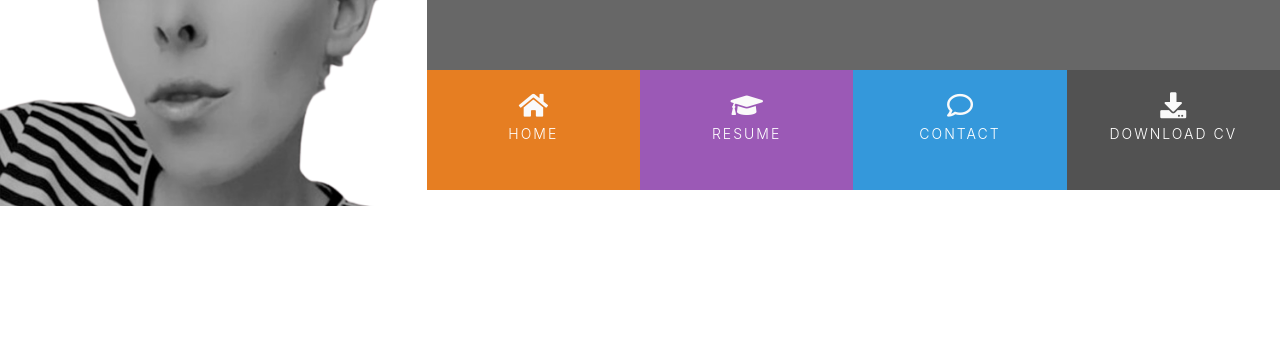
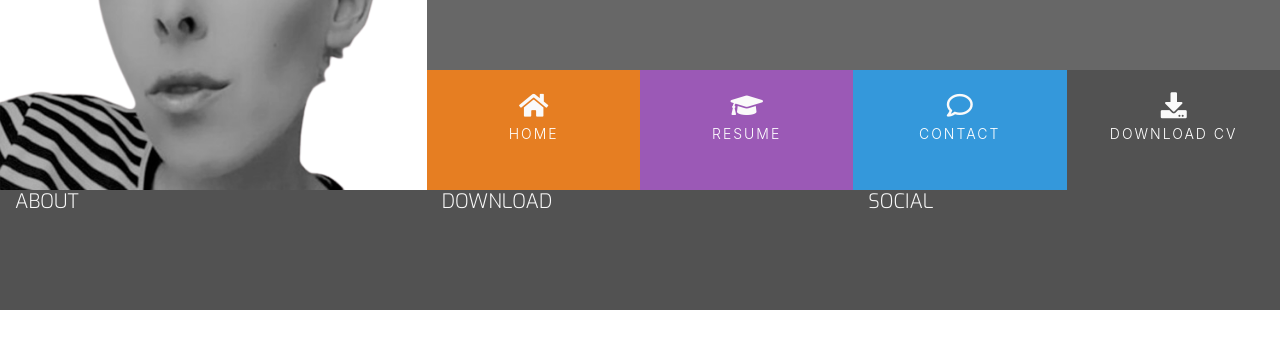
Before and after one commit to Charte-dot/UCD-Resume, a plain HTML site: page index.html in a window 1280 px wide. Shown: the part 179-528 px from the top of the page. Drawn offline with nearby package versions, Linux system fonts and the light colour scheme.

Commit message:
Add hover effect to  nav menu, add footer to site

```diff
--- a/assets/css/style.css
+++ b/assets/css/style.css
@@ -3,7 +3,7 @@
 /*---------------------------------------------Colours */
 
 .bg-color-name-title {
-    background-color: #676767 ;
+    background-color: #676767;
 }
 
 .ui-menu-color-home {
@@ -21,13 +21,34 @@
 .ui-menu-color-download {
     background-color: #525252;
 }
+
+/*---------------------------------------------Special paddings/margins/texts */
+
+h1,
+h2,
+h3,
+h4 {
+    margin: 0;
+}
+
+.uppercase {
+    text-transform: uppercase;
+}
+
+.general-sub {
+    font-family: "Exo", sans-serif;
+    font-weight:300 ;
+    color: #fafafa;
+
+}
+
 /*---------------------------------------------Heading */
 
 header {
     margin: 0;
 }
 
-.heading{
+.heading {
     margin-left: 50px;
 }
 
@@ -68,6 +89,10 @@ header {
     font-size: 0;
 }
 
+#nav {
+    margin: 0;
+}
+
 #nav li {
     font-size: 14px;
     padding: 0;
@@ -103,3 +128,19 @@ header {
     font-weight: 300;
     letter-spacing: 2px;
 }
+
+/*---------------------------------------------Hover.css */
+
+.hvr-sweep-to-bottom:before {
+    background: rgba(0, 0, 0, 0.2);
+    height: 120px;
+}
+
+/*---------------------------------------------Footer */
+
+footer {
+    background-color: #525252;
+    color: #fafafa;
+    min-height: 120px;
+    margin: 0;
+}
--- a/index.html
+++ b/index.html
@@ -9,7 +9,10 @@
         type="text/css" />
     <link rel="stylesheet" href="https://use.fontawesome.com/releases/v5.0.10/css/all.css"
         integrity="sha384-+d0P83n9kaQMCwj8F4RJB66tzIwOKmrdb46+porD/OvrJ+37WqIM7UoBtwHO6Nlg" crossorigin="anonymous">
+    <link rel="stylesheet" href="https://cdnjs.cloudflare.com/ajax/libs/hover.css/2.1.1/css/hover-min.css"
+        type="text/css" />
     <link rel="stylesheet" href="assets/css/style.css" type="text/css" />
+
     <title>Caroline</title>
 </head>
 
@@ -28,19 +31,24 @@
                     <div class="col">
                         <ul id="nav" class="list-inline menucontainer">
                             <li class="col-6 col-sm-3 ui-menu-color-home list-inline-item menuitem">
-                                <a href="#"><i class="fa fa-home" aria-hidden="true"></i><span>Home</span></a>
+                                <a href="#" class="hvr-sweep-to-bottom"><i class="fa fa-home"
+                                        aria-hidden="true"></i><span>Home</span></a>
                             </li>
 
                             <li class="col-6 col-sm-3 ui-menu-color-resume list-inline-item menuitem">
-                                <a href="#"><i class="fa fa-graduation-cap" aria-hidden="true"></i><span>Resume</span></a>
+                                <a href="#" class="hvr-sweep-to-bottom"><i class="fa fa-graduation-cap"
+                                        aria-hidden="true"></i><span>Resume</span></a>
                             </li>
 
                             <li class="col-6 col-sm-3 ui-menu-color-contact list-inline-item menuitem">
-                                <a href="#"><i class="far fa-comment" aria-hidden="true"></i><span>Contact</span></a>
+                                <a href="#" class="hvr-sweep-to-bottom"><i class="far fa-comment"
+                                        aria-hidden="true"></i><span>Contact</span></a>
                             </li>
 
                             <li class="col-6 col-sm-3 ui-menu-color-download list-inline-item menuitem">
-                                <a href="#"><i class="fa fa-download" aria-hidden="true"></i><span>Download CV</span></a>
+                                <a href="#" class="hvr-sweep-to-bottom"><i class="fa fa-download"
+                                        aria-hidden="true"></i><span>Download
+                                        CV</span></a>
                             </li>
                         </ul>
                     </div>
@@ -51,8 +59,19 @@
     <section>
 
     </section>
-    <footer>
+    <footer class="container-fluid">
+        <div class="row">
+            <div class="col-sm-4">
+                <h5 class="uppercase general-sub">About</h5>
+            </div>
+            <div class="col-sm-4">
+                <h5 class="uppercase general-sub">Download</h5>
+            </div>
+            <div class="col-sm-4">
+                <h5 class="uppercase general-sub">Social</h5>
+            </div>
 
+        </div>
     </footer>
 
 </body>
```
